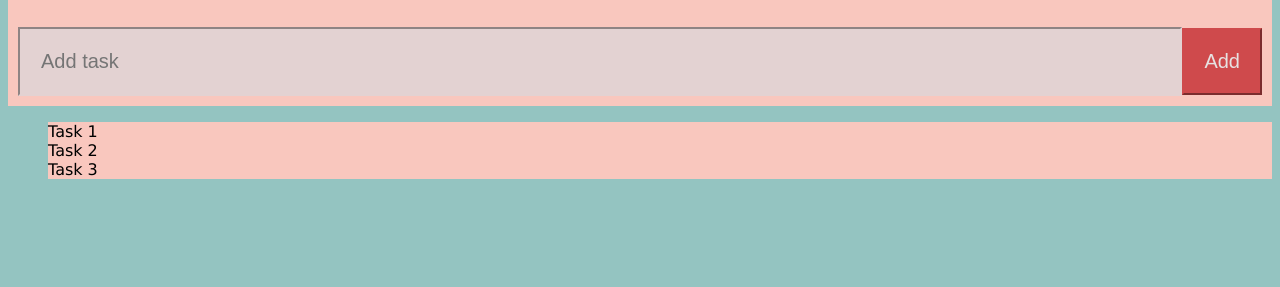
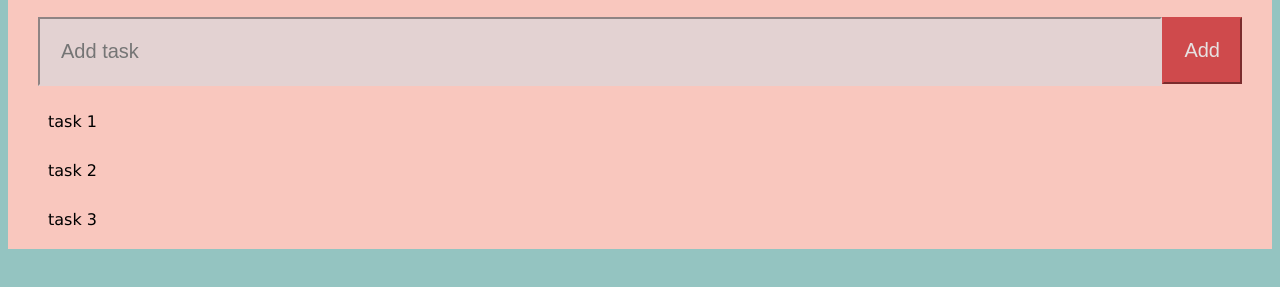
Before and after one commit to aimei60/todo_list, a plain HTML site: page index.html in a window 1280 px wide. Shown: the part 97-384 px from the top of the page. Drawn offline with Linux system fonts and the light colour scheme.

Commit message:
I sorted the gap between the tasks and entering the task section.

```diff
--- a/index.html
+++ b/index.html
@@ -15,12 +15,13 @@
         <button class="add">Add</button>
       </div>
       <ul class="list_container">
-        <li>Task 1</li>
-        <li>Task 2</li>
-        <li>Task 3</li>
+        <li class="task1">task 1</li>
+        <li class="task2">task 2</li>
+        <li class="task3">task 3</li>
       </ul>
+    </div>
 
-    </div>
+
   <script src="todo.js"></script>
 
 
@@ -28,3 +29,11 @@
 
 
 </html>
+
+<!--
+  when user adds task and click add button, task 1 updates
+  then the next add, task 2 updates
+  and so on
+  allow a delete button to delete the task
+  allow a completed section, strike through and tick when you click on the task
+   -->
--- a/style.css
+++ b/style.css
@@ -1,12 +1,13 @@
 body {
     background-color: #94c4c1;
+    margin: 20;
 }
 
 .todolist {
     display: flex;
-    flex-direction: row;
-    justify-content: left;
-    align-items: center;
+    flex-direction: column;
+    justify-content: flex-start;
+    align-items: flex-start;
     background-color: #F9C7BE;
     font-family: Verdana;
     padding: 20px;
@@ -19,16 +20,24 @@ body {
     font-size: 40px;
 }
 
-.task_section
+.task_section {
+    background-color: #F9C7BE;
+    margin: 0;
+}
+
 .row {
     display: flex;
     flex-direction: row;
-    justify-content: center;
-    align-items: center;
+    justify-content: flex-start;
+    align-items: flex-start;
     background-color: #F9C7BE;
     font-family: Verdana;
-    padding: 10px 10px;
+    padding-top: 0px;
+    padding-right: 30px;
+    padding-bottom: 0px;
+    padding-left: 30px;
 }
+
 
 .task {
     background-color: rgb(227, 210, 210);
@@ -45,7 +54,6 @@ body {
     font-size: 20px;
     padding: 20px;
     border-color: #cf4a4c;
-
 }
 
 .add {
@@ -61,6 +69,9 @@ ul li {
     list-style: none;
     background-color: #F9C7BE;
     font-family: Verdana;
-    padding: 10px, 10px;
+    padding-top: 10px;
+    padding-right: 0px;
+    padding-bottom: 20px;
+    padding-left: 0px;
     cursor: pointer;
 }
```
